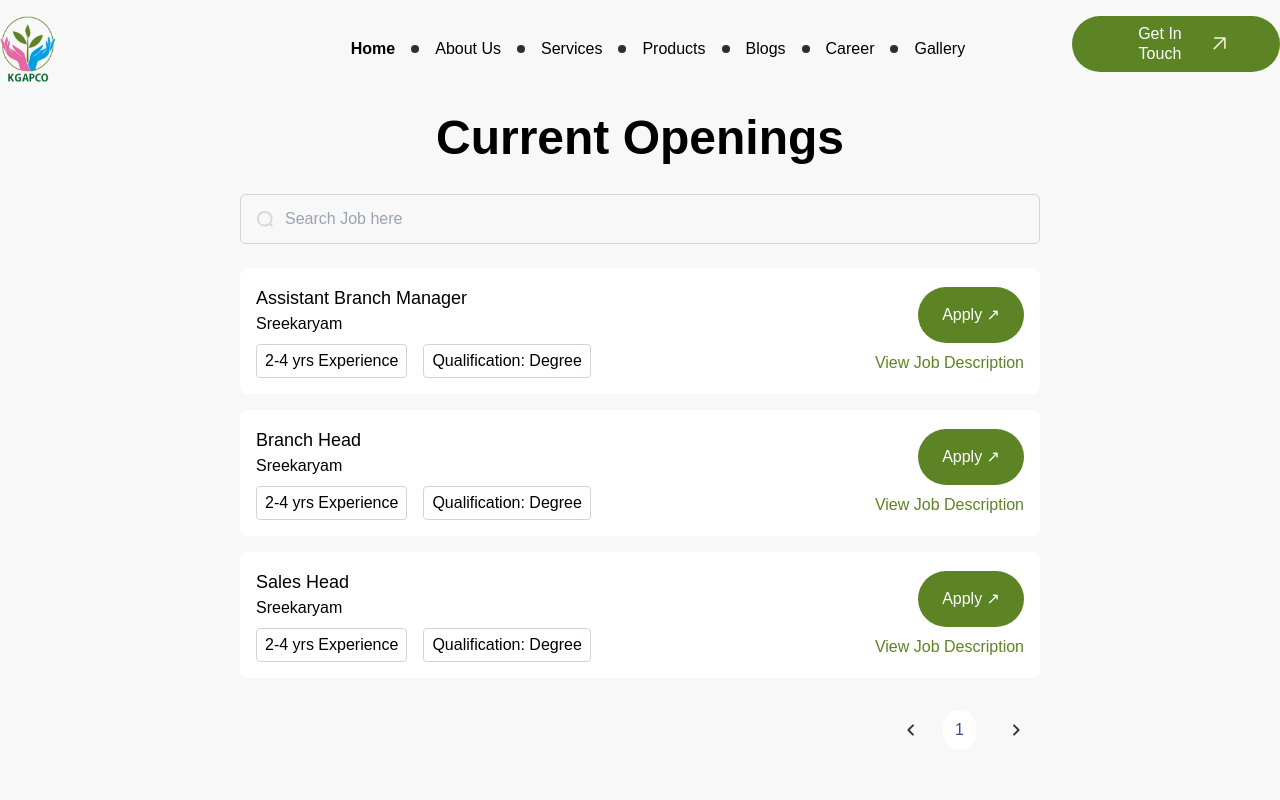
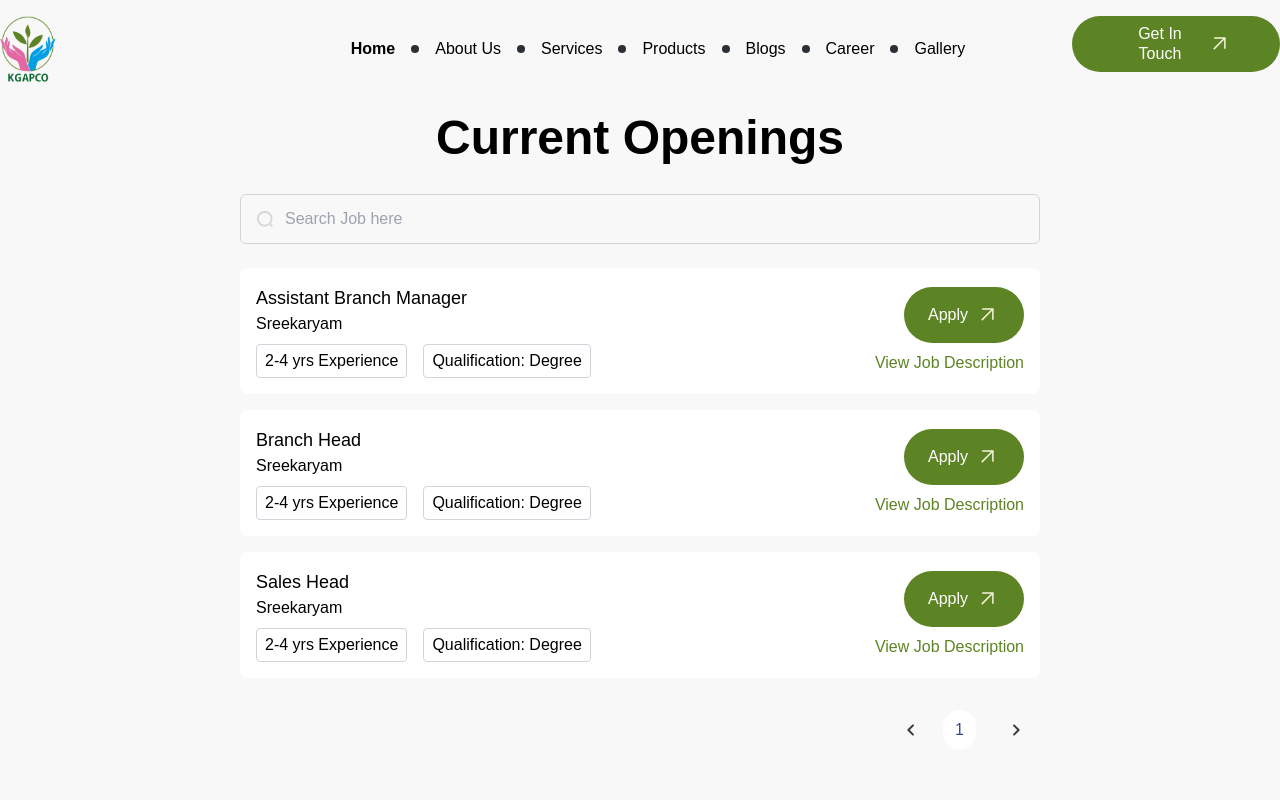
Before and after one commit to Vaishak2/Kerala_Agricultural_Producer_Firm, a React (Create React App) app: page /career in a window 1280 px wide. Shown: the top 800 px of the page. Built offline with nearby package versions, Linux system fonts and the light colour scheme.

Commit message:
Update CareerPage.js

```diff
--- a/src/Pages/CareerPage/CareerPage.js
+++ b/src/Pages/CareerPage/CareerPage.js
@@ -3,6 +3,8 @@ import { useNavigate } from 'react-router-dom';
 import searchIcon from '../../Assets/Icon/search.svg';
 import ArrowLeft from '../../Assets/Icon/arrow-left.svg';
 import ArrowRight from '../../Assets/Icon/arrow-right.svg';
+import ButtonArrow from "../../Assets/Icon/arrow_outward.svg";
+
 
 const mockJobs = [
     {
@@ -101,12 +103,21 @@ const CareerPage = () => {
                         </div>
                         <div className="flex flex-col items-start md:items-end">
                             {/* On mobile, View Job Description should appear below the Apply button */}
-                            <button
+                            {/* <button
                                 onClick={() => handleApply(job.id)}
                                 className="bg-[#5D8424] text-white px-12 md:px-6 py-4 rounded-full mt-4 md:mt-0"
                             >
                                 Apply ↗
-                            </button>
+                            </button> */}
+                            <div>
+
+                                <button
+                                    onClick={() => handleApply(job.id)}
+                                    className='flex sm:ml-[50px] ml-auto bg-[#5D8424] sm:px-12 px-12 md:px-6 sm:py-4 py-3 mt-3 sm:mt-0 rounded-[48px] h-[48px] sm:h-[56px] '>
+                                    <span className='text-white text-[16px] leading-5'>Apply</span>
+                                    <img className='sm:w-6 sm:h-6' src={ButtonArrow} alt="Button Arrow" />
+                                </button>
+                            </div>
                             <div
                                 onClick={() => toggleJobDescription(job.id)}
                                 className="mt-2 cursor-pointer text-[#5D8424]"
```
